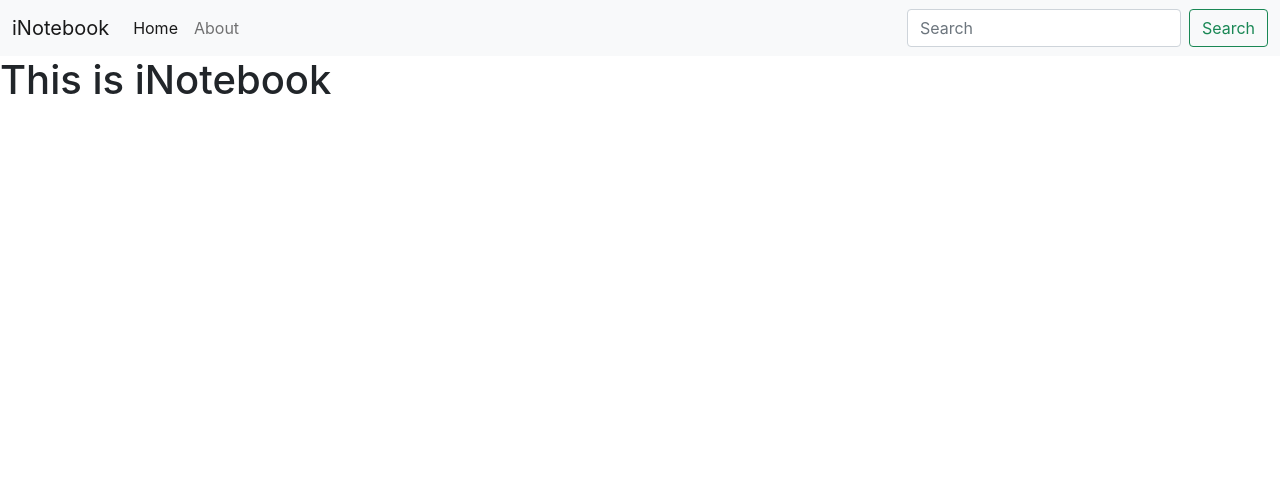
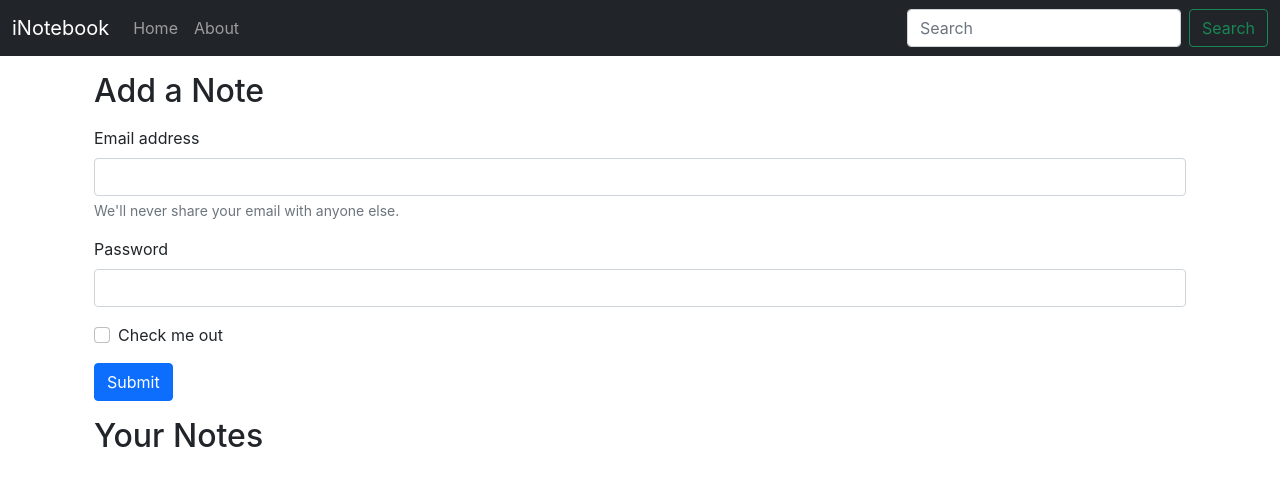
Before and after one commit to Sunny-Shakya-ss7/inotebook, a React (Create React App) app: page / in a window 1280 px wide. Shown: the top 486 px of the page. Built offline with nearby package versions, Linux system fonts and the light colour scheme.

Commit message:
useLocation Hook in React

```diff
--- a/src/App.js
+++ b/src/App.js
@@ -24,6 +24,7 @@
       <NoteState>
         <Router>
           <Navbar />
+          <div className="container">
             <Switch>
               <Route exact path="/">
                 <Home />
@@ -32,6 +33,7 @@
                 <About />
               </Route>
             </Switch>
+          </div>
         </Router>
       </NoteState>
     </>
--- a/src/Components/About.js
+++ b/src/Components/About.js
@@ -1,16 +1,5 @@
-import React, { useContext, useEffect } from "react";
-import noteContext from "../context/notes/NoteContext";
+import React from "react";
 
 export const About = () => {
-  const a = useContext(noteContext);
-
-  useEffect(() => {
-    a.update();
-  });
-
-  return (
-    <div>
-      This is about {a.state.name} and he is in {a.state.class}
-    </div>
-  );
+  return <div>This is about</div>;
 };
--- a/src/Components/Home.js
+++ b/src/Components/Home.js
@@ -3,7 +3,52 @@
 export const Home = () => {
   return (
     <div>
-      <h1>This is iNotebook</h1>
+      <div className="container my-3">
+        <h2>Add a Note</h2>
+        <form className="my-3">
+          <div className="mb-3">
+            <label for="exampleInputEmail1" className="form-label">
+              Email address
+            </label>
+            <input
+              type="email"
+              className="form-control"
+              id="exampleInputEmail1"
+              aria-describedby="emailHelp"
+            />
+            <div id="emailHelp" className="form-text">
+              We'll never share your email with anyone else.
+            </div>
+          </div>
+          <div className="mb-3">
+            <label for="exampleInputPassword1" className="form-label">
+              Password
+            </label>
+            <input
+              type="password"
+              className="form-control"
+              id="exampleInputPassword1"
+            />
+          </div>
+          <div className="mb-3 form-check">
+            <input
+              type="checkbox"
+              className="form-check-input"
+              id="exampleCheck1"
+            />
+            <label className="form-check-label" for="exampleCheck1">
+              Check me out
+            </label>
+          </div>
+          <button type="submit" className="btn btn-primary">
+            Submit
+          </button>
+        </form>
+      </div>
+
+      <div className="container my-3">
+        <h2>Your Notes</h2>
+      </div>
     </div>
   );
 };
--- a/src/Components/Navbar.js
+++ b/src/Components/Navbar.js
@@ -1,9 +1,14 @@
-import React from "react";
-import { Link } from "react-router-dom";
+import React, { useEffect } from "react";
+import { Link, useLocation } from "react-router-dom";
 
 export const Navbar = () => {
+  let location = useLocation();
+  useEffect(() => {
+    console.log(location);
+  }, [location]);
+
   return (
-    <nav className="navbar navbar-expand-lg navbar-light bg-light">
+    <nav className="navbar navbar-expand-lg navbar-dark bg-dark">
       <div className="container-fluid">
         <Link className="navbar-brand" to="/">
           iNotebook
@@ -22,12 +27,23 @@
         <div className="collapse navbar-collapse" id="navbarSupportedContent">
           <ul className="navbar-nav me-auto mb-2 mb-lg-0">
             <li className="nav-item">
-              <Link className="nav-link active" aria-current="page" to="/">
+              <Link
+                className={`nav-link ${
+                  location.pathname === "/"
+                } ? "active" : "" `}
+                aria-current="page"
+                to="/"
+              >
                 Home
               </Link>
             </li>
             <li className="nav-item">
-              <Link className="nav-link" to="/about">
+              <Link
+                className={`nav-link ${
+                  location.pathname === "/about"
+                } ? "active" : "" `}
+                to="/about"
+              >
                 About
               </Link>
             </li>
--- a/src/context/notes/NoteState.js
+++ b/src/context/notes/NoteState.js
@@ -1,27 +1,7 @@
-import { useState } from "react";
 import NoteContext from "./NoteContext";
 
 const NoteState = (props) => {
-  const s1 = {
-    name: "Sunny",
-    class: "5",
-  };
-
-  const [state, setstate] = useState(s1);
-  const update = () => {
-    setTimeout(() => {
-      setstate({
-        name: "Harry",
-        class: "10",
-      });
-    }, 1000);
-  };
-
-  return (
-    <NoteContext.Provider value={{ state, update }}>
-      {props.children}
-    </NoteContext.Provider>
-  );
+  return <NoteContext.Provider>{props.children}</NoteContext.Provider>;
 };
 
 export default NoteState;
```
Lines whose indentation alone changed are shown as unchanged.
